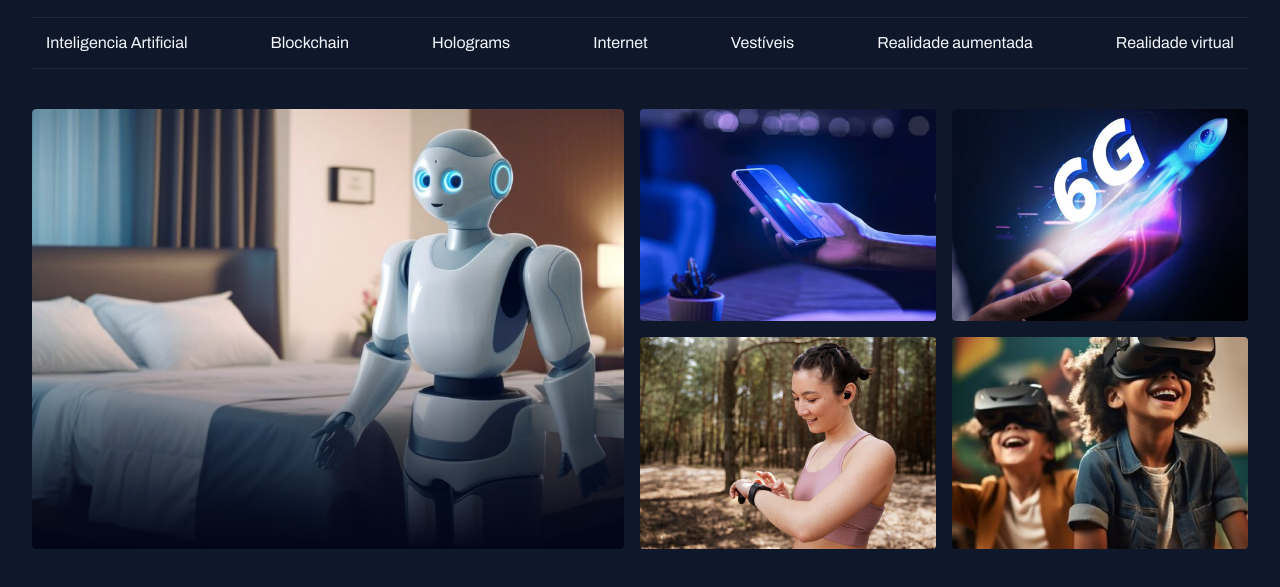
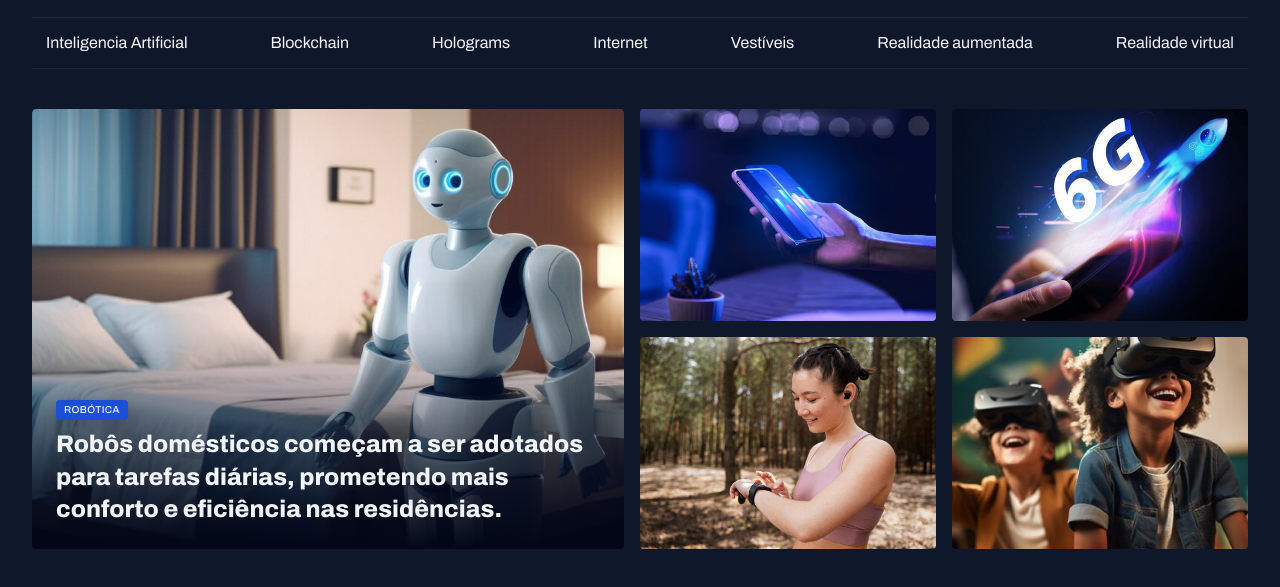
Before and after one commit to calebeganjao/Portal-de-noticias, a plain HTML site: page index.html in a window 1280 px wide. Shown: the part 55-642 px from the top of the page. Drawn offline with Linux system fonts and the light colour scheme.

Commit message:
Ajustando contéudo do card

```diff
--- a/index.html
+++ b/index.html
@@ -38,9 +38,16 @@
     </header>
     <main class="grid container">
       <section id="features" class="grid grid-flow-col gap16">
-        <div class="card">
+        <figure class="card">
           <img src="assets/Fotos/Image 01.png" alt="robo" />
-        </div>
+          <figcaption>
+            <span class="content-tag">robótica</span>
+            <h2 class="text-2xl">
+              Robôs domésticos começam a ser adotados para tarefas diárias,
+              prometendo mais conforto e eficiência nas residências.
+            </h2>
+          </figcaption>
+        </figure>
 
         <div class="grid grid-cols2 gap16">
           <div><img src="assets/Fotos/Image 02.png" alt="celular" /></div>
--- a/styles/global.css
+++ b/styles/global.css
@@ -51,3 +51,15 @@ h3 {
 main {
   margin-top: 40px;
 }
+
+.content-tag {
+  display: inline-block;
+  background-color: var(--brand-color-dark);
+  padding: 4px 8px;
+  border-radius: 4px;
+  font: 500 10px/1.2 var(--font-family);
+  text-transform: uppercase;
+  letter-spacing: 0.04em;
+  color: var(--text-color-primary);
+  box-shadow: 0px 4px 16px rgba(2, 6, 23, 0.251);
+}
--- a/styles/sections.css
+++ b/styles/sections.css
@@ -16,4 +16,13 @@
       background: linear-gradient(180deg, transparent 0%, #020617 100%);
     }
   }
+
+  figcaption {
+    position: absolute;
+    bottom: 0;
+    padding: 24px;
+    h2 {
+      margin-top: 8px;
+    }
+  }
 }
--- a/styles/utility.css
+++ b/styles/utility.css
@@ -21,3 +21,19 @@ img {
 .gap16 {
   gap: 16px;
 }
+
+.text-2xl {
+  font: var(--h1);
+}
+
+.text-xl {
+  font: var(--h2);
+}
+
+.text-lg {
+  font: var(--h3);
+}
+
+.text-sml {
+  font: var(--text-sm);
+}
```
